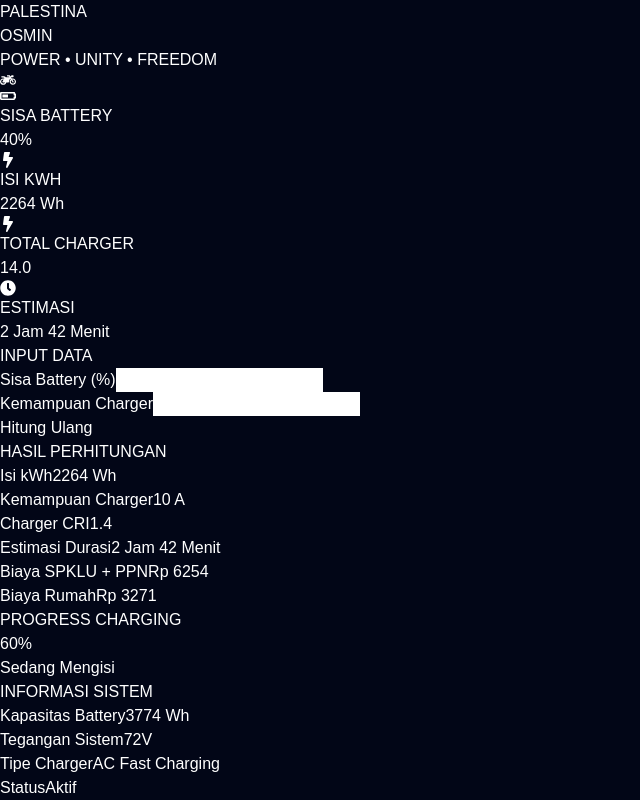
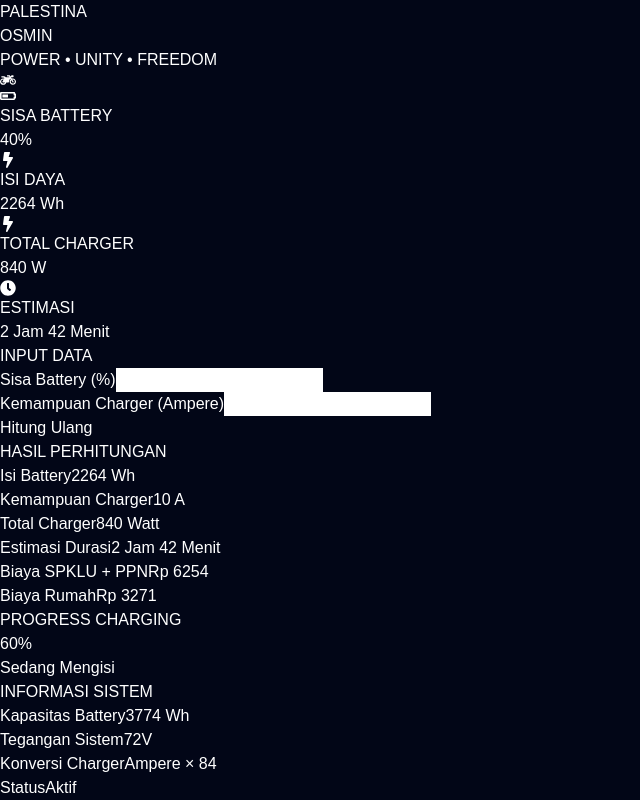
Before and after one commit to osmin281198/palestina-osmin-dashboard, a React (Vite) app: page / in a window 1280 px wide. Shown: the part 3328-4128 px from the top of the page, without its empty margins (0-640 px from the left). Built offline with nearby package versions, Linux system fonts and the light colour scheme.

Commit message:
fix estimation formula final

```diff
--- a/src/App.jsx
+++ b/src/App.jsx
@@ -19,11 +19,8 @@ export default function App() {
      DATA SISTEM
   ========================== */
 
-  // kapasitas battery
+  // kapasitas battery (Wh)
   const kapasitasBattery = 3774;
-
-  // faktor charger
-  const chargerCRI = 1.4;
 
   // ppn SPKLU
   const ppn = 0.12;
@@ -35,6 +32,7 @@ export default function App() {
   const [sisaBattery, setSisaBattery] =
     useState(40);
 
+  // input ampere charger
   const [kemampuanCharger, setKemampuanCharger] =
     useState(10);
 
@@ -47,12 +45,20 @@ export default function App() {
     kapasitasBattery *
     ((100 - sisaBattery) / 100);
 
-  // total watt charger
-  const totalWatt =
-    kemampuanCharger *
-    chargerCRI;
+  /*
+    TOTAL CHARGER
 
-  // progress
+    kemampuan charger × 84
+
+    contoh:
+    10A × 84
+    = 840 watt
+  */
+
+  const totalCharger =
+    kemampuanCharger * 84;
+
+  // progress charging
   const progress =
     100 - sisaBattery;
 
@@ -60,26 +66,24 @@ export default function App() {
     ESTIMASI DURASI
 
     rumus:
-    isi kWh /
-    (kemampuan charger × chargerCRI)
+    isiKwh / total charger
 
-    hasil = menit
+    hasil jam
   */
 
-  const estimasiMenit =
-    isiKwh /
-    (
-      kemampuanCharger *
-      chargerCRI
-    );
+  const estimasiJam =
+    isiKwh / totalCharger;
+
+  // ubah ke menit
+  const totalMenit =
+    estimasiJam * 60;
 
   // format jam menit
-
   const jam =
-    Math.floor(estimasiMenit / 60);
+    Math.floor(totalMenit / 60);
 
   const menit =
-    Math.round(estimasiMenit % 60);
+    Math.round(totalMenit % 60);
 
   let formatDurasi = "";
 
@@ -98,11 +102,11 @@ export default function App() {
      BIAYA
   ========================== */
 
-  // biaya dasar
+  // biaya dasar SPKLU
   const biayaDasarSPKLU =
     (isiKwh / 1000) * 2466;
 
-  // include ppn 12%
+  // include PPN 12%
   const biayaSPKLU =
     biayaDasarSPKLU +
     (biayaDasarSPKLU * ppn);
@@ -218,7 +222,7 @@ export default function App() {
 
         </div>
 
-        {/* ================= CARD ================= */}
+        {/* ================= TOP CARD ================= */}
 
         <div className="grid md:grid-cols-4 gap-4 mb-6">
 
@@ -230,14 +234,14 @@ export default function App() {
 
           <Card
             icon={<FaBolt />}
-            title="ISI KWH"
+            title="ISI DAYA"
             value={`${isiKwh.toFixed(0)} Wh`}
           />
 
           <Card
             icon={<FaBolt />}
             title="TOTAL CHARGER"
-            value={`${totalWatt.toFixed(1)}`}
+            value={`${totalCharger.toFixed(0)} W`}
           />
 
           <Card
@@ -267,7 +271,7 @@ export default function App() {
             />
 
             <Input
-              label="Kemampuan Charger"
+              label="Kemampuan Charger (Ampere)"
               value={kemampuanCharger}
               setValue={setKemampuanCharger}
             />
@@ -289,7 +293,7 @@ export default function App() {
             </h2>
 
             <Result
-              label="Isi kWh"
+              label="Isi Battery"
               value={`${isiKwh.toFixed(0)} Wh`}
             />
 
@@ -299,8 +303,8 @@ export default function App() {
             />
 
             <Result
-              label="Charger CRI"
-              value={`${chargerCRI}`}
+              label="Total Charger"
+              value={`${totalCharger.toFixed(0)} Watt`}
             />
 
             <Result
@@ -379,8 +383,8 @@ export default function App() {
             />
 
             <Sys
-              label="Tipe Charger"
-              value="AC Fast Charging"
+              label="Konversi Charger"
+              value="Ampere × 84"
             />
 
             <Sys
```
